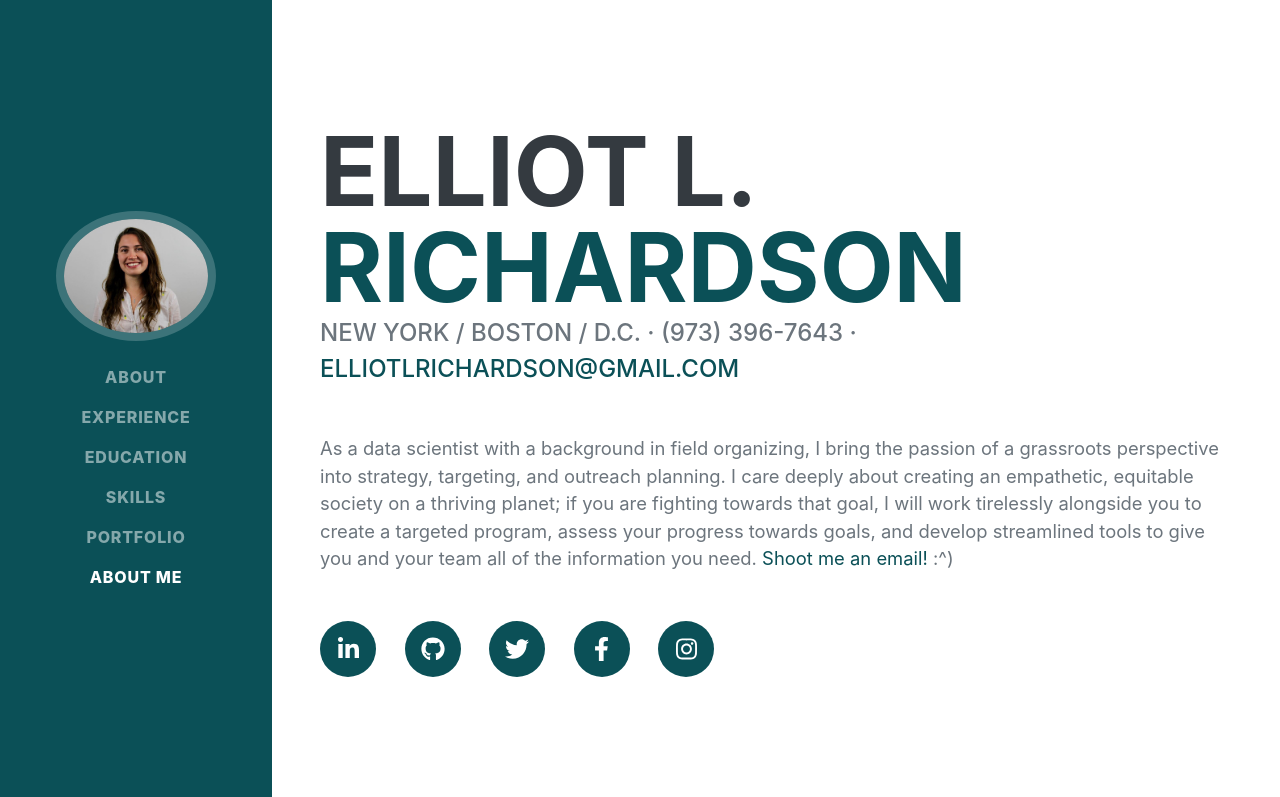
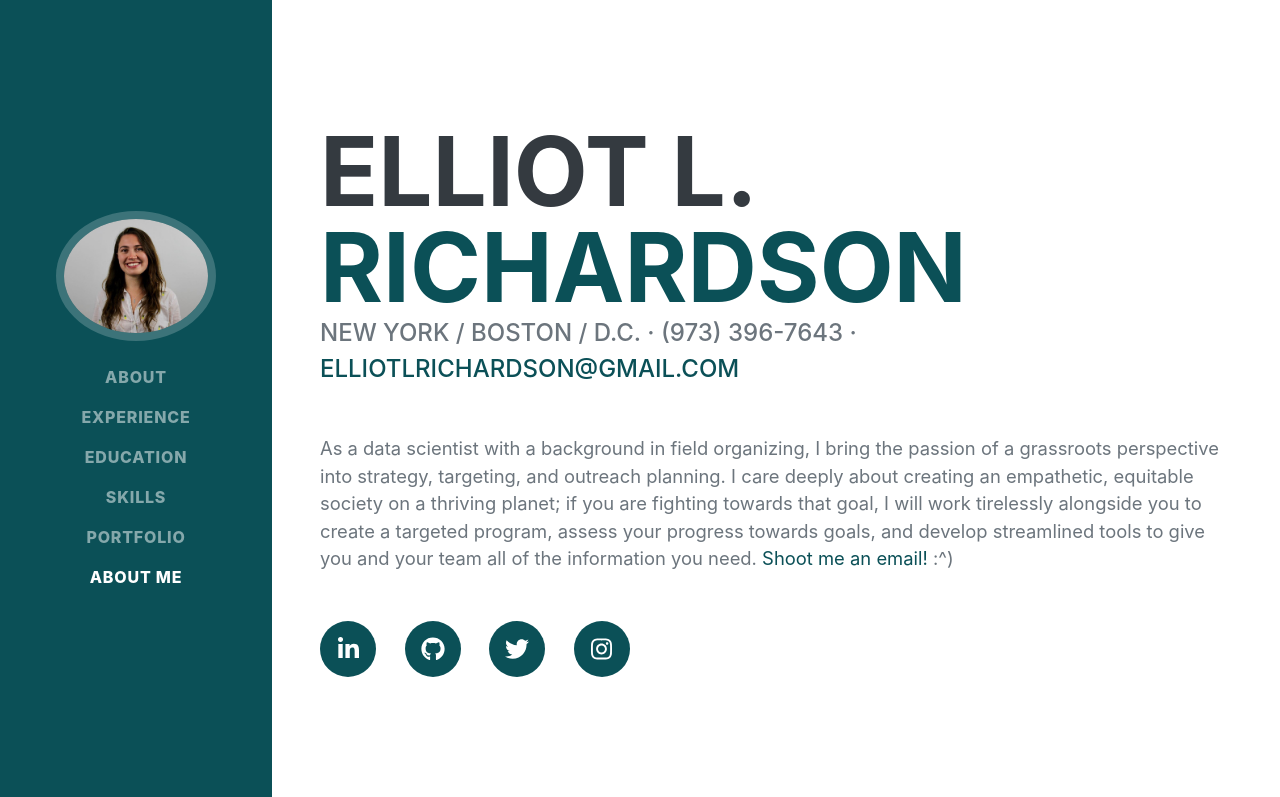
Before and after one commit to elliotlrichardson/elliotlrichardson.github.io, a plain HTML site: page index.html in a window 1280 px wide. Shown: the top 797 px of the page. Drawn offline with nearby package versions, Linux system fonts and the light colour scheme; a web font is replaced by a local one.

Commit message:
removed fb link

```diff
--- a/index.html
+++ b/index.html
@@ -52,7 +52,6 @@
                         <a class="social-icon" href="https://www.linkedin.com/in/elliotlrich" target="_blank"><i class="fab fa-linkedin-in"></i></a>
                         <a class="social-icon" href="https://github.com/elliotlrichardson" target="_blank"><i class="fab fa-github"></i></a>
                         <a class="social-icon" href="https://www.twitter.com/elliotlrich" target="_blank"><i class="fab fa-twitter"></i></a>
-                        <a class="social-icon" href="https://www.facebook.com/elliotlrich" target="_blank"><i class="fab fa-facebook-f"></i></a>
                         <a class="social-icon" href="https://www.instagram.com/smelliotthegoat" target="_blank"><i class="fab fa-instagram"></i></a>
 
                     </div>
```
